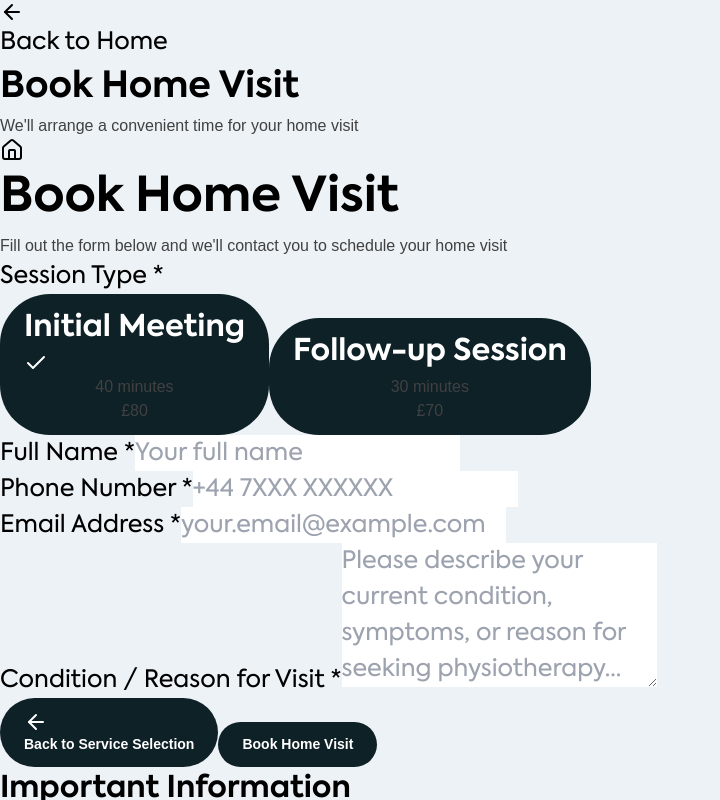
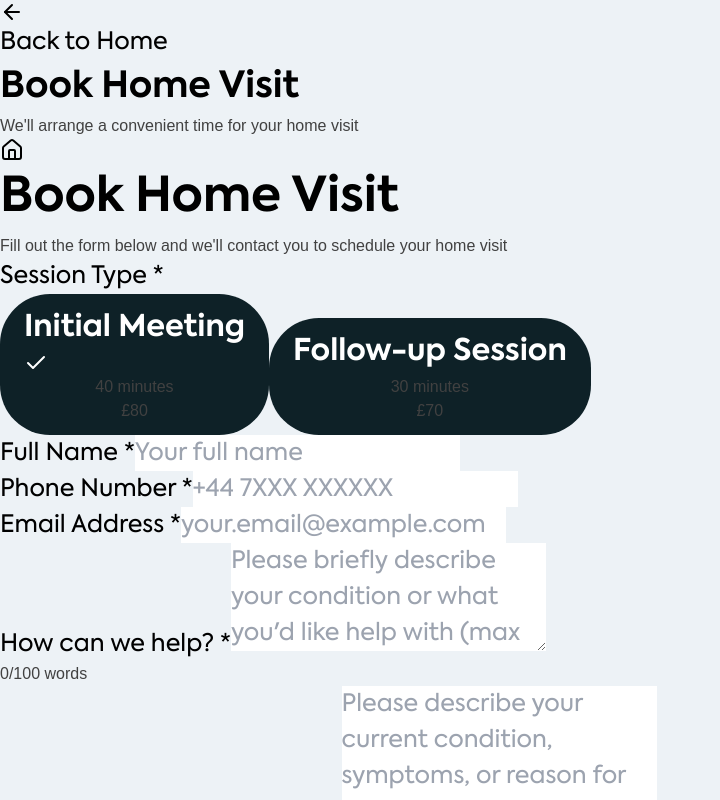
Before and after one commit to devKeed/easeway, a Next.js app: page /booking in a window 1280 px wide. Both pictures are taken after a click on the button 592 px from the left and 667 px from the top of the page. Shown: the top 800 px of the page, without its empty margins (0-720 px from the left). Built offline with nearby package versions, Linux system fonts and the light colour scheme; no server answers.

Commit message:
feat: add 'howCanWeHelp' field to booking forms with validation and UI updates

```diff
--- a/app/booking/page.tsx
+++ b/app/booking/page.tsx
@@ -99,6 +99,28 @@ const BookingPage = () => {
         if (!bookingData.phone.trim()) {
           errors.phone = "Phone number is required";
         }
+        if (!bookingData.howCanWeHelp.trim()) {
+          errors.howCanWeHelp = "Please describe how we can help you";
+        } else {
+          const wordCount = bookingData.howCanWeHelp
+            .split(" ")
+            .filter((word) => word.length > 0).length;
+          if (wordCount > 100) {
+            errors.howCanWeHelp =
+              "Please limit your description to 100 words or less";
+          }
+        }
+        if (!bookingData.howCanWeHelp.trim()) {
+          errors.howCanWeHelp = "Please describe how we can help you";
+        } else {
+          const wordCount = bookingData.howCanWeHelp
+            .split(" ")
+            .filter((word) => word.length > 0).length;
+          if (wordCount > 100) {
+            errors.howCanWeHelp =
+              "Please limit your description to 100 words or less";
+          }
+        }
         break;
       case 3: // Appointment Details
         if (!bookingData.date) {
@@ -117,6 +139,7 @@ const BookingPage = () => {
           name: "Full name",
           email: "Email address",
           phone: "Phone number",
+          howCanWeHelp: "How can we help description",
           date: "Date",
           time: "Time",
         } as const;
@@ -216,6 +239,7 @@ const BookingPage = () => {
         sessionType: bookingData.sessionType?.id || null,
         sessionDuration: bookingData.sessionType?.duration || null,
         message: bookingData.message,
+        howCanWeHelp: bookingData.howCanWeHelp,
         emergencyContact: bookingData.emergencyContact,
         medicalHistory: bookingData.medicalHistory,
         currentMedications: bookingData.currentMedications,
@@ -445,6 +469,42 @@ const BookingPage = () => {
                   </p>
                 )}
               </div>
+
+              {/* How can we help field */}
+              <div className="sm:col-span-2">
+                <label className="block text-[#0E2127] font-medium mb-3 text-base">
+                  How can we help? *
+                </label>
+                <textarea
+                  name="howCanWeHelp"
+                  value={bookingData.howCanWeHelp}
+                  onChange={handleInputChange}
+                  required
+                  rows={3}
+                  className={`w-full px-4 py-3 border rounded-lg focus:outline-none focus:ring-2 focus:border-transparent transition-all text-base resize-y ${
+                    formErrors.howCanWeHelp
+                      ? "border-red-300 focus:ring-red-500 bg-red-50"
+                      : "border-gray-300 focus:ring-[#FF3133] hover:border-gray-400"
+                  }`}
+                  placeholder="Please briefly describe your condition or what you'd like help with (max 100 words)..."
+                />
+                <div className="flex justify-between items-center mt-2">
+                  {formErrors.howCanWeHelp && (
+                    <p className="text-base text-red-600 flex items-center gap-1 font-uber">
+                      <AlertCircle className="w-4 h-4" />
+                      {formErrors.howCanWeHelp}
+                    </p>
+                  )}
+                  <p className="text-sm text-gray-500 ml-auto">
+                    {
+                      bookingData.howCanWeHelp
+                        .split(" ")
+                        .filter((word) => word.length > 0).length
+                    }
+                    /100 words
+                  </p>
+                </div>
+              </div>
             </div>
           </div>
         );
@@ -600,11 +660,22 @@ const BookingPage = () => {
               </div>
 
               {/* Medical Information */}
-              {bookingData.message && (
+              {(bookingData.message || bookingData.howCanWeHelp) && (
                 <div className="space-y-4 pt-4 border-t border-gray-200">
                   <h5 className="font-semibold text-[#0E2127] text-base uppercase tracking-wide">
                     Medical Information
                   </h5>
+                  {bookingData.howCanWeHelp && (
+                    <div>
+                      <span className="text-gray-600 text-base block mb-2">
+                        How can we help:
+                      </span>
+                      <p className="text-base bg-white p-3 rounded border text-gray-700 font-uber">
+                        {bookingData.howCanWeHelp}
+                      </p>
+                    </div>
+                  )}
+                  {bookingData.message && (
                     <div>
                       <span className="text-gray-600 text-base block mb-2">
                         Condition/Reason for visit:
@@ -613,6 +684,7 @@ const BookingPage = () => {
                         {bookingData.message}
                       </p>
                     </div>
+                  )}
                   {bookingData.medicalHistory && (
                     <div>
                       <span className="text-gray-600 text-base block mb-2">
--- a/src/components/booking/HomeVisitBookingForm.tsx
+++ b/src/components/booking/HomeVisitBookingForm.tsx
@@ -10,6 +10,7 @@ interface HomeVisitFormData {
   email: string;
   phone: string;
   message: string;
+  howCanWeHelp: string;
   sessionType: "new" | "followup";
 }
 
@@ -26,6 +27,7 @@ const HomeVisitBookingForm: React.FC<HomeVisitBookingFormProps> = ({
     email: "",
     phone: "",
     message: "",
+    howCanWeHelp: "",
     sessionType: "new",
   });
   const [isSubmitting, setIsSubmitting] = useState(false);
@@ -60,6 +62,17 @@ const HomeVisitBookingForm: React.FC<HomeVisitBookingFormProps> = ({
     }
     if (!formData.phone.trim()) {
       errors.phone = "Phone number is required";
+    }
+    if (!formData.howCanWeHelp.trim()) {
+      errors.howCanWeHelp = "Please describe how we can help you";
+    } else {
+      const wordCount = formData.howCanWeHelp
+        .split(" ")
+        .filter((word) => word.length > 0).length;
+      if (wordCount > 100) {
+        errors.howCanWeHelp =
+          "Please limit your description to 100 words or less";
+      }
     }
     if (!formData.message.trim()) {
       errors.message = "Please describe your condition or reason for visit";
@@ -102,6 +115,7 @@ const HomeVisitBookingForm: React.FC<HomeVisitBookingFormProps> = ({
         sessionType: formData.sessionType,
         sessionDuration: sessionInfo.duration,
         message: formData.message,
+        howCanWeHelp: formData.howCanWeHelp,
       };
 
       const response = await fetch("/api/bookings/public", {
@@ -345,6 +359,40 @@ const HomeVisitBookingForm: React.FC<HomeVisitBookingFormProps> = ({
 
         <div>
           <label className="block text-[#0E2127] font-medium mb-3 text-base">
+            How can we help? *
+          </label>
+          <textarea
+            name="howCanWeHelp"
+            value={formData.howCanWeHelp}
+            onChange={handleInputChange}
+            rows={3}
+            className={`w-full px-4 py-3 border rounded-lg focus:outline-none focus:ring-2 focus:border-transparent transition-all text-base resize-y ${
+              formErrors.howCanWeHelp
+                ? "border-red-300 focus:ring-red-500 bg-red-50"
+                : "border-gray-300 focus:ring-[#FF3133] hover:border-gray-400"
+            }`}
+            placeholder="Please briefly describe your condition or what you'd like help with (max 100 words)..."
+          />
+          <div className="flex justify-between items-center mt-2">
+            {formErrors.howCanWeHelp && (
+              <p className="text-base text-red-600 flex items-center gap-1 font-uber">
+                <AlertCircle className="w-4 h-4" />
+                {formErrors.howCanWeHelp}
+              </p>
+            )}
+            <p className="text-sm text-gray-500 ml-auto">
+              {
+                formData.howCanWeHelp
+                  .split(" ")
+                  .filter((word) => word.length > 0).length
+              }
+              /100 words
+            </p>
+          </div>
+        </div>
+
+        <div>
+          <label className="block text-[#0E2127] font-medium mb-3 text-base">
             Condition / Reason for Visit *
           </label>
           <textarea
--- a/src/contexts/BookingContext.tsx
+++ b/src/contexts/BookingContext.tsx
@@ -32,6 +32,7 @@ export interface BookingFormData {
 
   // Medical information
   message: string;
+  howCanWeHelp: string; // New field for "How can we help"
   medicalHistory: string;
   currentMedications: string;
   previousPhysiotherapy: string;
@@ -62,6 +63,7 @@ const initialBookingData: BookingFormData = {
   date: "",
   time: "",
   message: "",
+  howCanWeHelp: "",
   medicalHistory: "",
   currentMedications: "",
   previousPhysiotherapy: "",
```
Lines whose indentation alone changed are shown as unchanged.
